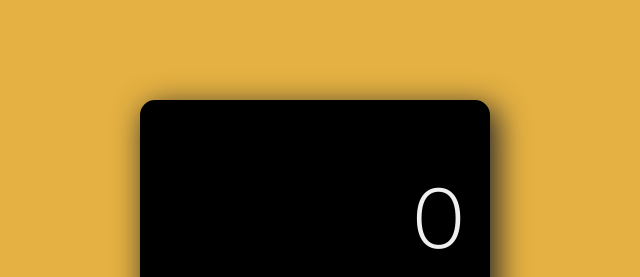
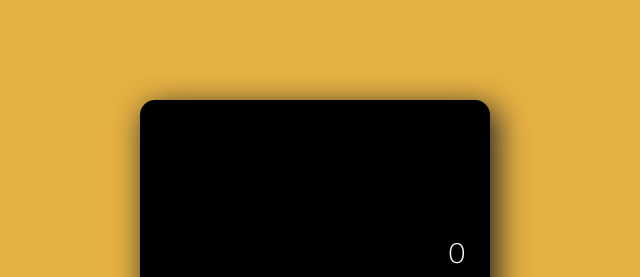
Before and after one commit to DaeguDude/iamdt-calculator, a website built with webpack: page dist/index.html in a window 1280 px wide. Shown: the top 277 px of the page, without its empty margins (325-965 px from the left). Built offline with nearby package versions, Linux system fonts and the light colour scheme.

Commit message:
스타일 변경 및 DOM element 클래스 및 아이디 수정하여주기

```diff
--- a/src/style.css
+++ b/src/style.css
@@ -37,7 +37,7 @@ body {
   color: #efefef;
   font-family: "Work Sans", sans-serif;
   font-weight: 300;
-  font-size: 90px;
+  font-size: 30px;
   text-align: right;
   padding-right: 24px;
   padding-bottom: 0;
```
Also changed, not shown: dist/index.html.
